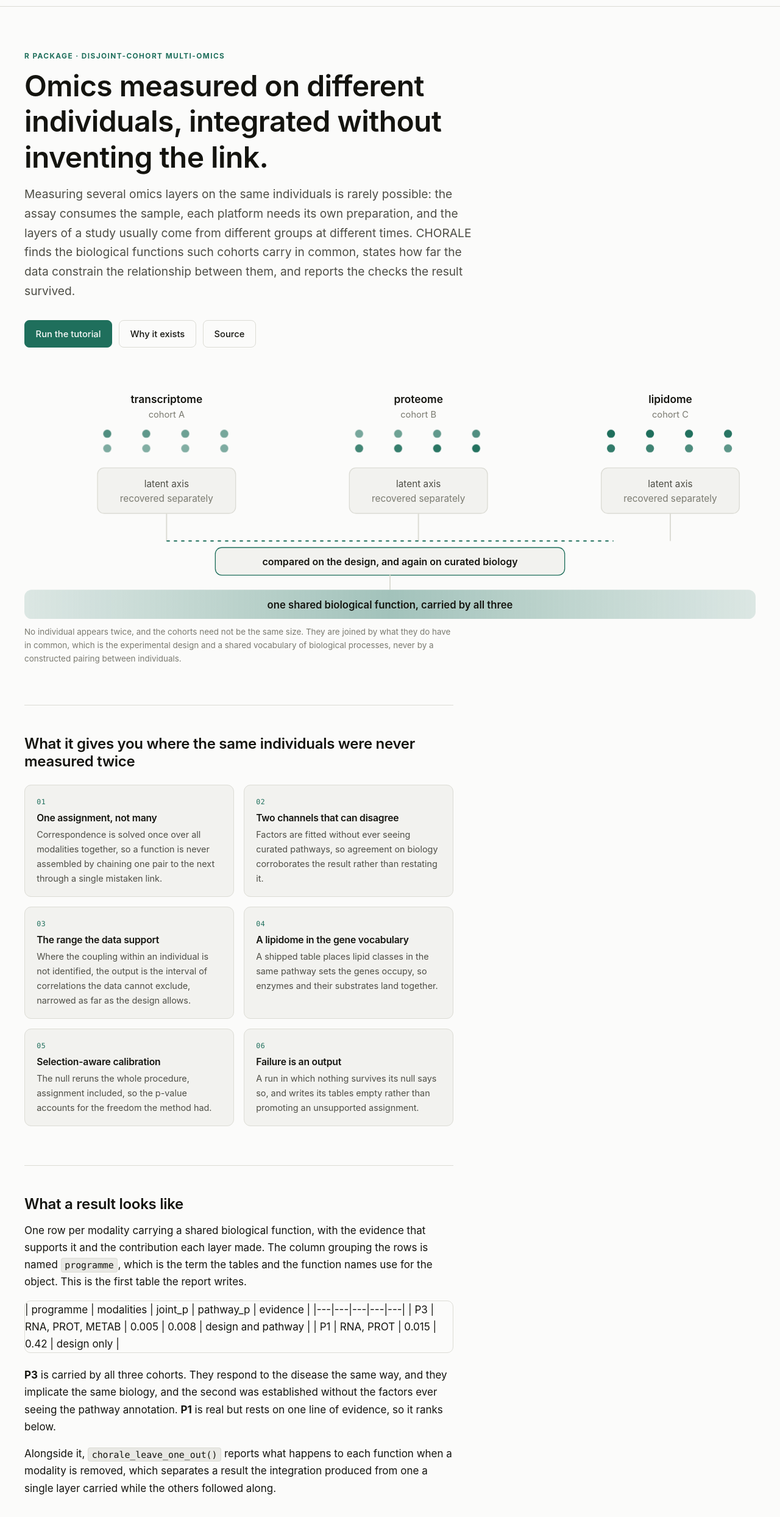
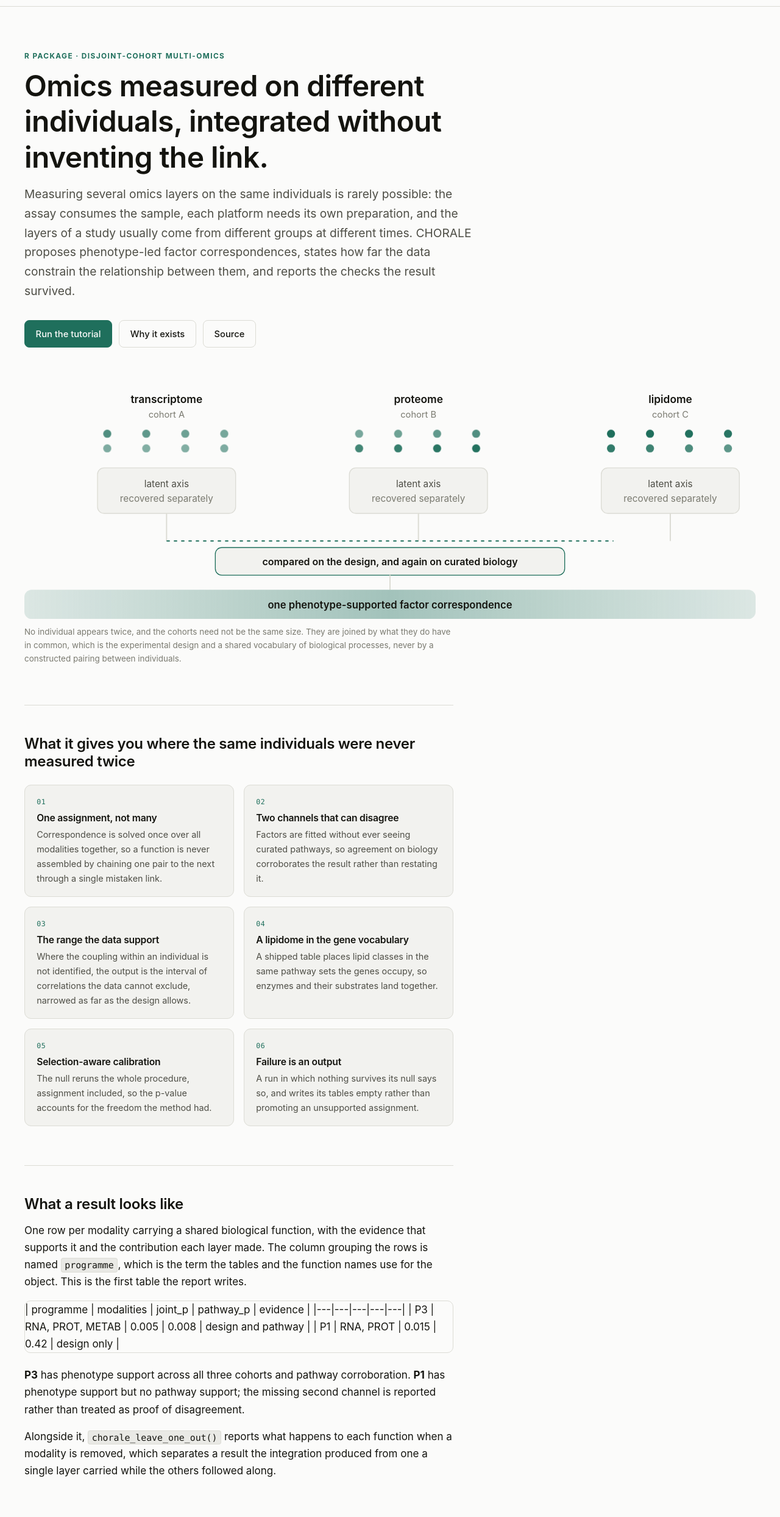
Before and after one commit to lescailab/chorale, an Astro site in the folder site/: page / in a window 1280 px wide. Shown: the part 48-2536 px from the top of the page at 61% size. Built offline with nearby package versions, Linux system fonts and the light colour scheme; Astro itself is replaced by a stand-in of ours.

Commit message:
Rewrite production candidate documentation

```diff
--- a/site/src/layouts/Base.astro
+++ b/site/src/layouts/Base.astro
@@ -74,8 +74,8 @@ const referenceUrl = base + '/reference';
 <footer class="site">
   <div class="wrap">
     <p>
-      CHORALE is developed at the Laboratory of Computational Genomics, University of Pavia.
-      Source and issues on <a href="https://github.com/lescailab/chorale">GitHub</a>.
+      Source, issues, and review history are available on
+      <a href="https://github.com/lescailab/chorale">GitHub</a>.
     </p>
     <p>Released under the MIT licence. Documentation built with Astro.</p>
   </div>
--- a/site/src/pages/index.astro
+++ b/site/src/pages/index.astro
@@ -38,8 +38,8 @@ const base = import.meta.env.BASE_URL.replace(/\/$/, '');
   <p class="lede">
     Measuring several omics layers on the same individuals is rarely possible: the assay consumes
     the sample, each platform needs its own preparation, and the layers of a study usually come
-    from different groups at different times. CHORALE finds the biological functions such
-    cohorts carry in common, states how far the data constrain the relationship between them, and
+    from different groups at different times. CHORALE proposes phenotype-led factor
+    correspondences, states how far the data constrain the relationship between them, and
     reports the checks the result survived.
   </p>
   <div class="btnrow">
@@ -85,7 +85,7 @@ const base = import.meta.env.BASE_URL.replace(/\/$/, '');
     <line class="stem" x1="450" y1="232" x2="450" y2="250"/>
 
     <rect x="0" y="250" width="900" height="36" rx="9" fill="url(#g)"/>
-    <text x="450" y="273" text-anchor="middle" font-size="12.5" class="t-strong">one shared biological function, carried by all three</text>
+    <text x="450" y="273" text-anchor="middle" font-size="12.5" class="t-strong">one phenotype-supported factor correspondence</text>
   </svg>
   <p class="cap">
     No individual appears twice, and the cohorts need not be the same size. They are joined by
@@ -155,10 +155,9 @@ const base = import.meta.env.BASE_URL.replace(/\/$/, '');
 </div>
 
   <p>
-    <strong>P3</strong> is carried by all three cohorts. They respond to the disease the same way,
-    and they implicate the same biology, and the second was established without the factors ever
-    seeing the pathway annotation. <strong>P1</strong> is real but rests on one line of evidence, so
-    it ranks below.
+    <strong>P3</strong> has phenotype support across all three cohorts and pathway corroboration.
+    <strong>P1</strong> has phenotype support but no pathway support; the missing second channel is
+    reported rather than treated as proof of disagreement.
   </p>
   <p>
     Alongside it, <code>chorale_leave_one_out()</code> reports what happens to each function when a
```
Also changed, not shown: README.md, site/README.md, 10 other files.
